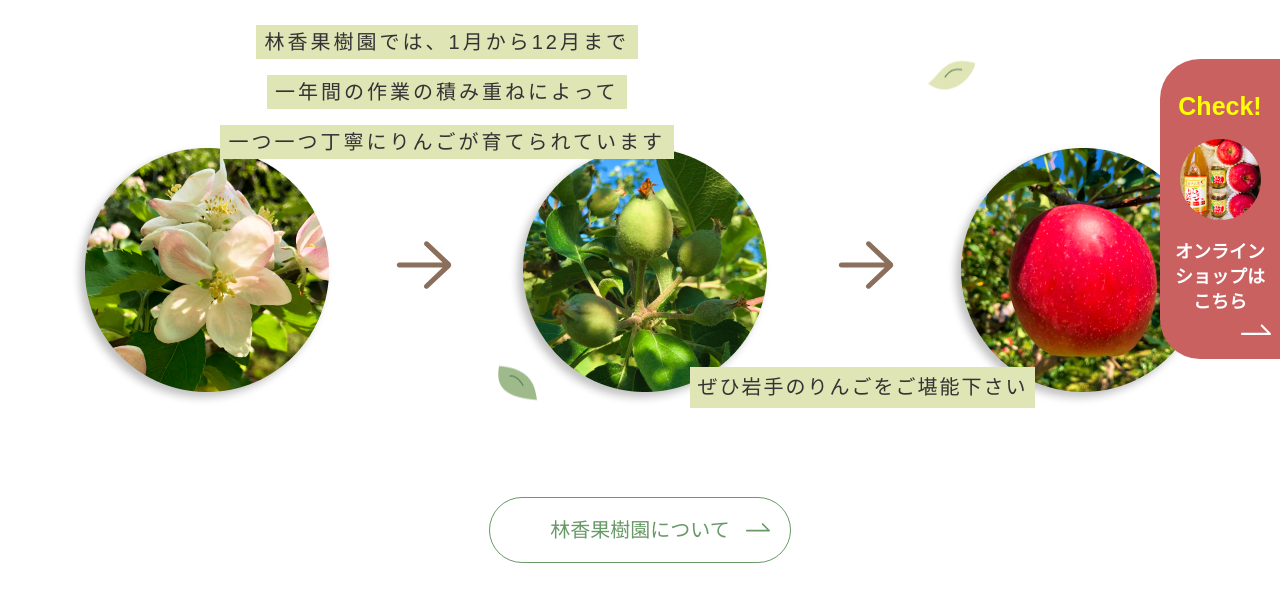
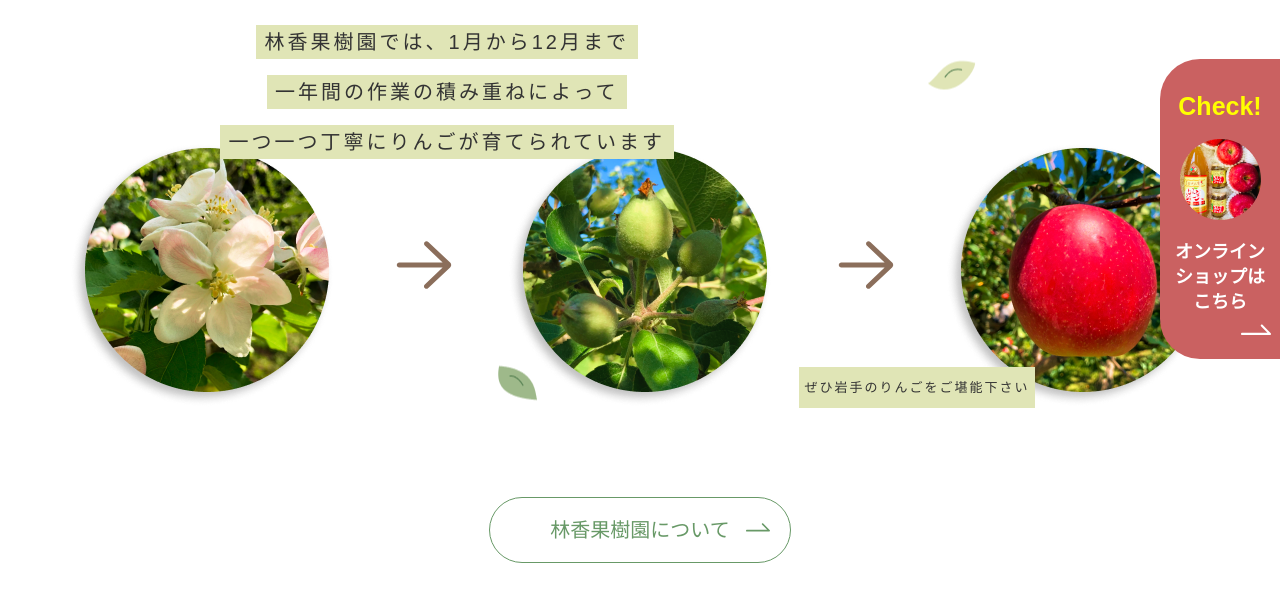
Before and after one commit to web27r/kazyuenn, a plain HTML site: page index.html in a window 1280 px wide. Shown: the part 441-1051 px from the top of the page. Drawn offline with nearby package versions, Linux system fonts and the light colour scheme; a script that the page names is missing; a web font is replaced by a local one.

Commit message:
README追加

```diff
--- a/css/style.css
+++ b/css/style.css
@@ -58,7 +58,7 @@ main div.about p.about2 {
   display: inline;
   line-height: 25px;
   letter-spacing: 2px;
-  font-size: 20px;
+  font-size: max(1vw, 13px);
   background-color: #e0e5b6;
 }
 
```
Also changed, not shown: index.html (+3 -4 lines), 1 other file.
